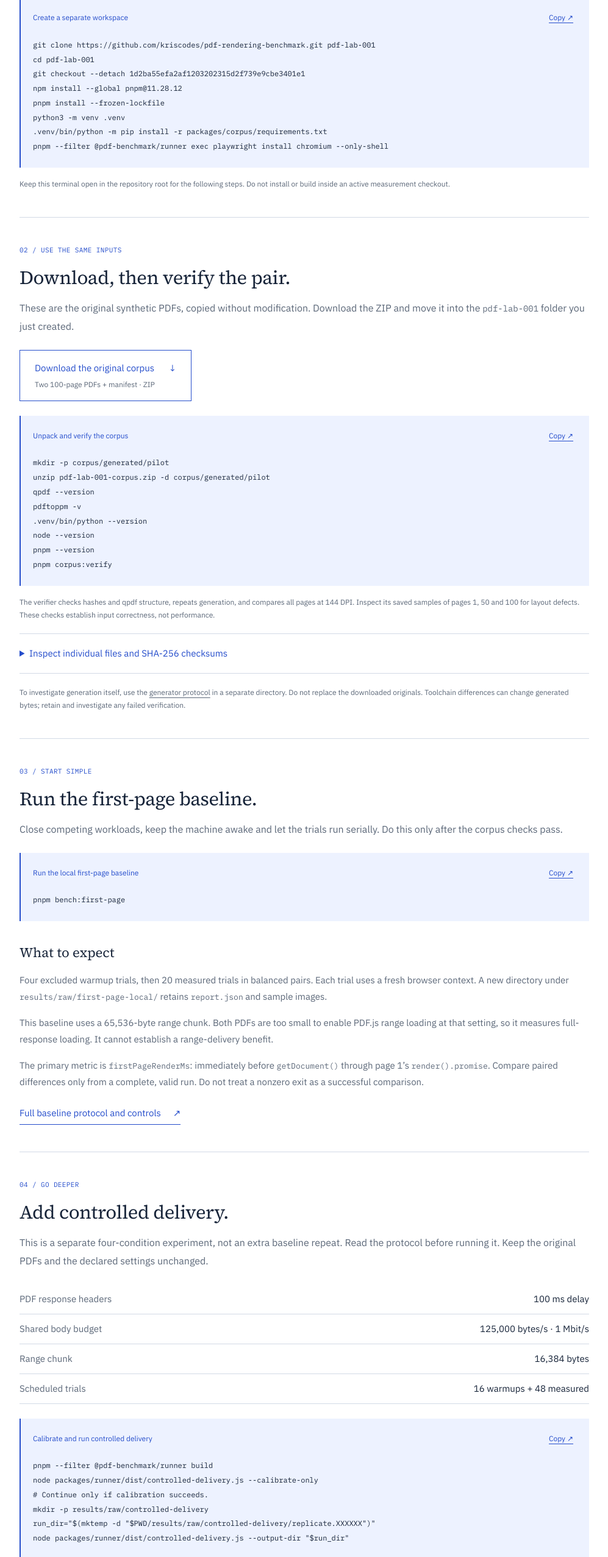
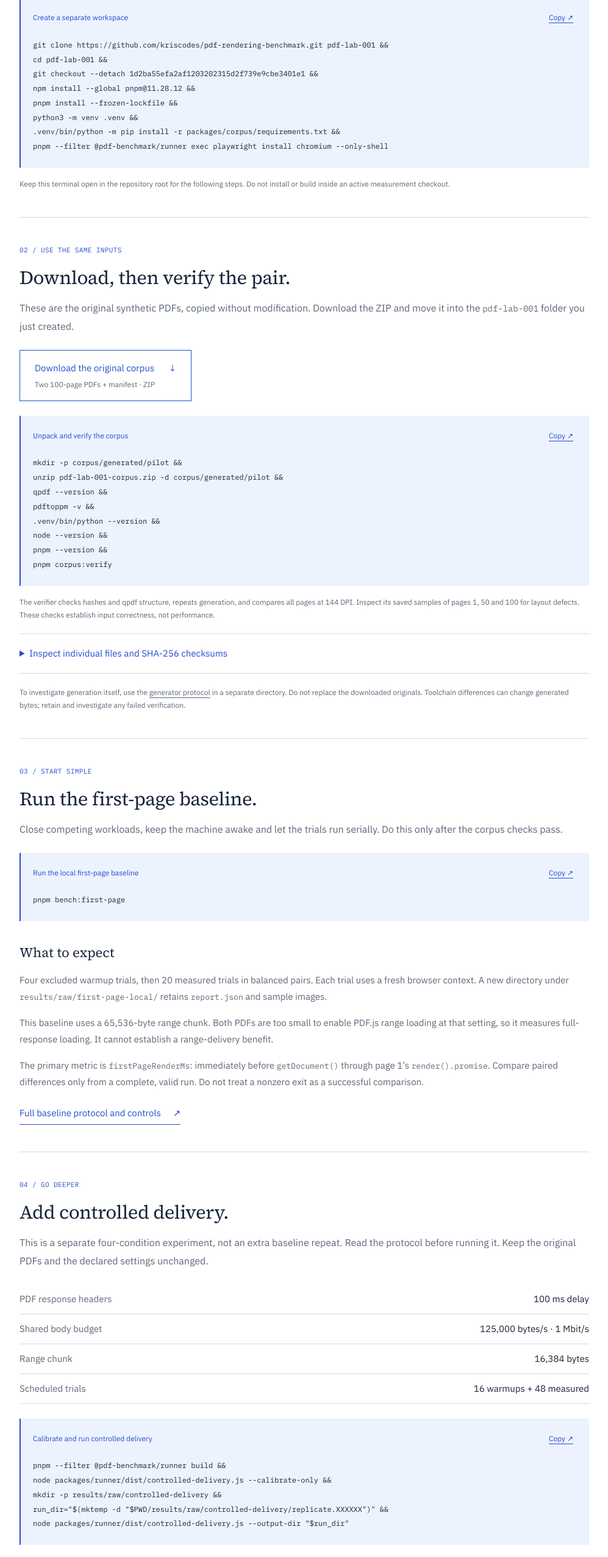
Before and after one commit to kriscodes/lab, a Next.js app: page /experiments/pdf-first-page/replicate in a window 1280 px wide. Shown: the part 1029-3583 px from the top of the page at 61% size, without its empty margins (256-1253 px from the left). Built offline with nearby package versions, Linux system fonts and the light colour scheme.

Commit message:
Refine mobile reading and verify the replication workflow

```diff
--- a/src/app/globals.css
+++ b/src/app/globals.css
@@ -1270,5 +1270,9 @@ summary {
   #lab-refined .lab-command pre {
     padding-left: 14px;
     padding-right: 14px;
+    white-space: pre-wrap;
+  }
+  #lab-refined .lab-command code {
+    overflow-wrap: anywhere;
   }
 }
--- a/src/experiments/pdf-first-page/ledger.tsx
+++ b/src/experiments/pdf-first-page/ledger.tsx
@@ -95,9 +95,7 @@ export function PdfLoadingEvidence() {
                 </p>
                 <a
                   className="lab-text-link"
-                  href={benchmarkSource(
-                    'docs/final-windows-results.md#window-1--november-18-09030906-pacific',
-                  )}
+                  href={benchmarkSource('docs/final-windows-results.md')}
                 >
                   Read the complete window record <span aria-hidden="true">↗</span>
                 </a>
--- a/src/experiments/pdf-first-page/replication.tsx
+++ b/src/experiments/pdf-first-page/replication.tsx
@@ -10,30 +10,30 @@ import {
 } from './evidence';
 import { LabNavigation } from './navigation';
 
-const setupCommand = `git clone https://github.com/kriscodes/pdf-rendering-benchmark.git pdf-lab-001
-cd pdf-lab-001
-git checkout --detach ${BENCHMARK_REVISION}
-npm install --global pnpm@11.28.12
-pnpm install --frozen-lockfile
-python3 -m venv .venv
-.venv/bin/python -m pip install -r packages/corpus/requirements.txt
+const setupCommand = `git clone https://github.com/kriscodes/pdf-rendering-benchmark.git pdf-lab-001 &&
+cd pdf-lab-001 &&
+git checkout --detach ${BENCHMARK_REVISION} &&
+npm install --global pnpm@11.28.12 &&
+pnpm install --frozen-lockfile &&
+python3 -m venv .venv &&
+.venv/bin/python -m pip install -r packages/corpus/requirements.txt &&
 pnpm --filter @pdf-benchmark/runner exec playwright install chromium --only-shell`;
-const verifyCommand = `mkdir -p corpus/generated/pilot
-unzip pdf-lab-001-corpus.zip -d corpus/generated/pilot
-qpdf --version
-pdftoppm -v
-.venv/bin/python --version
-node --version
-pnpm --version
+const verifyCommand = `mkdir -p corpus/generated/pilot &&
+unzip pdf-lab-001-corpus.zip -d corpus/generated/pilot &&
+qpdf --version &&
+pdftoppm -v &&
+.venv/bin/python --version &&
+node --version &&
+pnpm --version &&
 pnpm corpus:verify`;
-const controlledCommand = `pnpm --filter @pdf-benchmark/runner build
-node packages/runner/dist/controlled-delivery.js --calibrate-only
-# Continue only if calibration succeeds.
-mkdir -p results/raw/controlled-delivery
-run_dir="$(mktemp -d "$PWD/results/raw/controlled-delivery/replicate.XXXXXX")"
+const controlledCommand = `pnpm --filter @pdf-benchmark/runner build &&
+node packages/runner/dist/controlled-delivery.js --calibrate-only &&
+mkdir -p results/raw/controlled-delivery &&
+run_dir="$(mktemp -d "$PWD/results/raw/controlled-delivery/replicate.XXXXXX")" &&
 node packages/runner/dist/controlled-delivery.js --output-dir "$run_dir"`;
 const auditCommand = `# In the same terminal, after the controlled-delivery attempt:
-audit_dir="$(mktemp -d "$PWD/results/raw/manual-audit.XXXXXX")"
+test -n "$run_dir" &&
+audit_dir="$(mktemp -d "$PWD/results/raw/manual-audit.XXXXXX")" &&
 .venv/bin/python packages/runner/scripts/summarize_controlled_delivery.py \\
   "$run_dir/report.json" \\
   --output-prefix "$audit_dir/summary" \\
@@ -48,8 +48,7 @@ export function PdfLoadingReplication() {
       </div>
       <h1 className="lr-title lab-page-title">
         Make the experiment
-        <br />
-        <em>repeatable.</em>
+        <br /> <em>repeatable.</em>
       </h1>
       <p className="lab-intro">
         The same inputs. A pinned source revision. A record of your own environment and every
```
Also changed, not shown: 5 other files (tests, documents, lock files or other folders).
